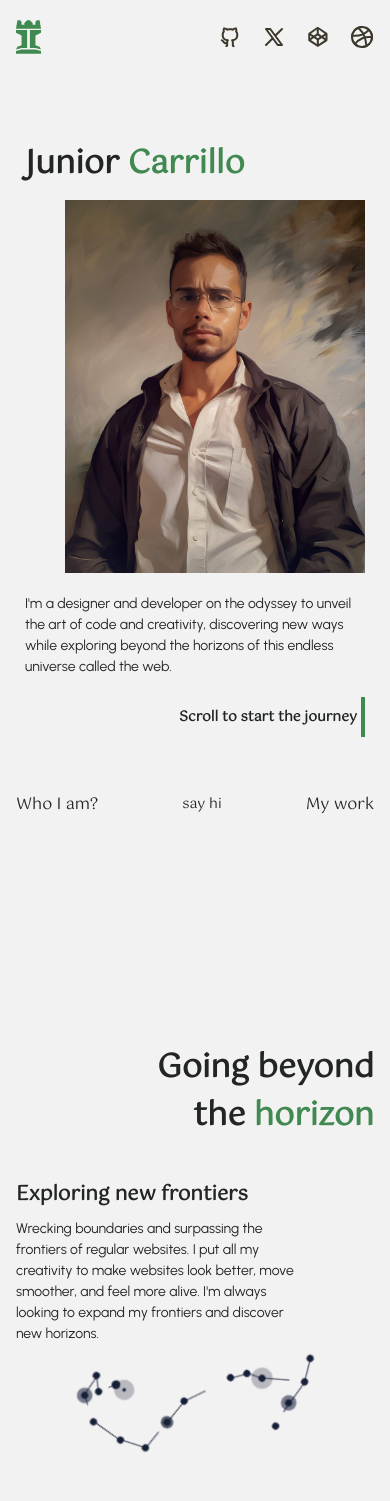
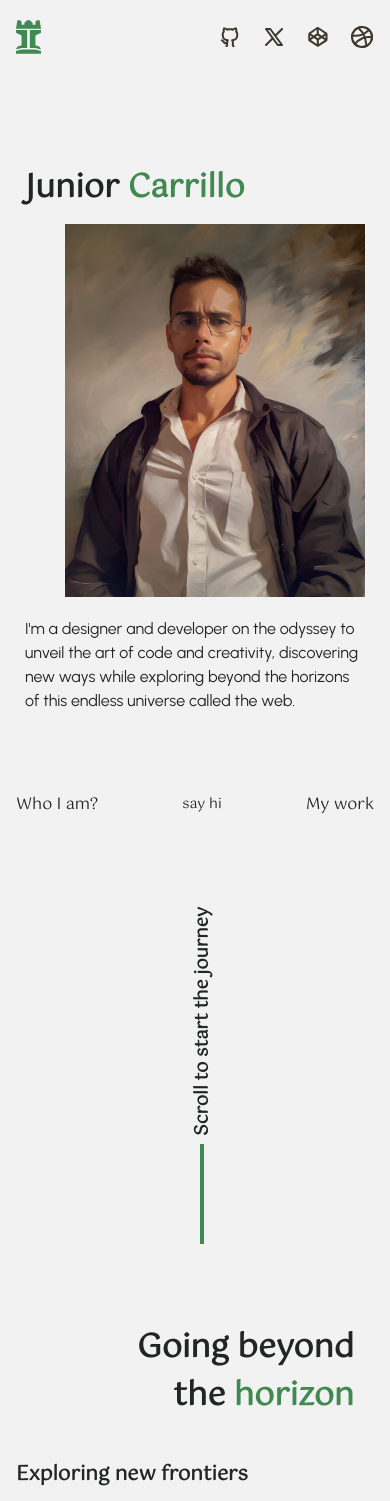
Before and after one commit to darukbyte/darukbyte-website, a Next.js app: page /about in a window 390 px wide. Shown: the top 1501 px of the page. Built offline with nearby package versions, Linux system fonts and the light colour scheme.

Commit message:
fix(about-page): Correct mobile CSS styles for the about page.

```diff
--- a/app/about/page.js
+++ b/app/about/page.js
@@ -194,7 +194,7 @@ export default function About() {
           </h6>
           <ul className={`${styles.main__more_list} `}>
             <li>
-              Design, Motion and Development: <br />
+              Design, Motion and Development by: <br />
               Junior Carrillo
             </li>
             <li>
--- a/app/about/page.module.css
+++ b/app/about/page.module.css
@@ -12,6 +12,8 @@
     width: 100%;
     justify-content: center;
     align-items: center;
+    position: relative;
+    margin-bottom: 280px;
 }
 .main__intro_box {
     display: grid;
@@ -33,24 +35,30 @@
     max-height: 423px;
 }
 .main__intro_presentation {
-    font-size: 1.4rem;
+    font-size: 1.6rem;
     line-height: 150%;
     min-width: 300px;
     max-width: 340px;
 }
 .main__intro_scroll {
     display: flex;
-    gap: 4px;
+    flex-direction: column;
+    justify-content: center;
     align-items: center;
-    justify-self: end;
+    gap: 8px;
+    position: absolute;
+    right: calc(50% - 16px);
+    bottom: -380px;
 }
 .main__intro_scroll_title {
-    font-size: 1.4rem;
-    line-height: 1.4rem;
+    font-size: 1.8rem;
+    line-height: 1.8rem;
+    writing-mode: vertical-lr;
+    transform: rotate(180deg);
 }
 .main__intro_scroll_bar {
     width: 4px;
-    height: 40px;
+    height: 100px;
     background-color: var(--principal-color);
 }
 
@@ -64,6 +72,7 @@
     width: 230px;
     text-align: right;
     justify-self: end;
+    margin-right: 20px;
 }
 .main__about_titleTwo {
     color: var(--principal-color);
@@ -80,11 +89,11 @@
     line-height: 150%;
 }
 .main__paraghrap_content {
-    font-size: 1.4rem;
+    font-size: 1.6rem;
     line-height: 150%;
 }
 .main__about_constellation {
-    margin-right: 70px;
+    margin-right: 90px;
     width: auto;
     height: auto;
     transform: rotate(26deg);
@@ -185,6 +194,8 @@
     align-items: center;
     width: 300px;
     height: 250px;
+    align-self: center;
+    justify-self: center;
 }
 .main__logo_center{
     width: 90px;
@@ -206,10 +217,10 @@
     list-style: none;
     display: flex;
     flex-direction: column;
-    gap: 12px;
+    gap: 8px;
 }
 .main__more_list > li {
-    font-size: 1.8rem;
+    font-size: 1.6rem;
     line-height: 150%;
 }
 .main__more_list > li > a {
--- a/app/page.js
+++ b/app/page.js
@@ -14,14 +14,14 @@ export default function Home() {
       <main className={styles.box}>
         <article className={styles.intro}>
           <p className={styles.intro__first}>
-            Explore the journey of a <br /> Designer and Developer
+            Explore the journey of a <br /> Developer and Designer
           </p>
           <article className={`${styles.intro__first_box} ${gotu.className}`}>
             <h1 className={styles.intro__first_box_h}>Wrecking</h1>
             <h2 className={styles.intro__first_box_h}>Boundaries</h2>
           </article>
           <p className={styles.intro__first}>
-            With code, design, creativity, and passion.
+            with code, design, creativity, and passion.
           </p>
         </article>
       </main>
--- a/app/page.module.css
+++ b/app/page.module.css
@@ -44,10 +44,10 @@
 .constellation_location {
     width:fit-content;
     height: fit-content;
-    position: absolute;
+    position: fixed;
     z-index: 0;
     top: 1.6%;
-    left: 25%;
+    left: 20%;
     transform: rotate(35deg);
 }
 @media (min-width: 900px) {
--- a/components/Constellation.module.css
+++ b/components/Constellation.module.css
@@ -1,8 +1,8 @@
 @media screen and (prefers-reduced-motion: no-preference){
 
   .size {
-  height: 220px;
-  width: 176px;
+  height: 250px;
+  width: 200px;
   animation: rotate cubic-bezier(0.64, 0.31, 0.83, 0.95) 60s infinite alternate-reverse;
 }
     .radiance {
--- a/components/Navigation.module.css
+++ b/components/Navigation.module.css
@@ -9,6 +9,7 @@
     height: 80px;
     position: fixed;
     padding: 20px 16px;
+    z-index: 1;
 }
 .header nav ul {
     list-style: none;
```
